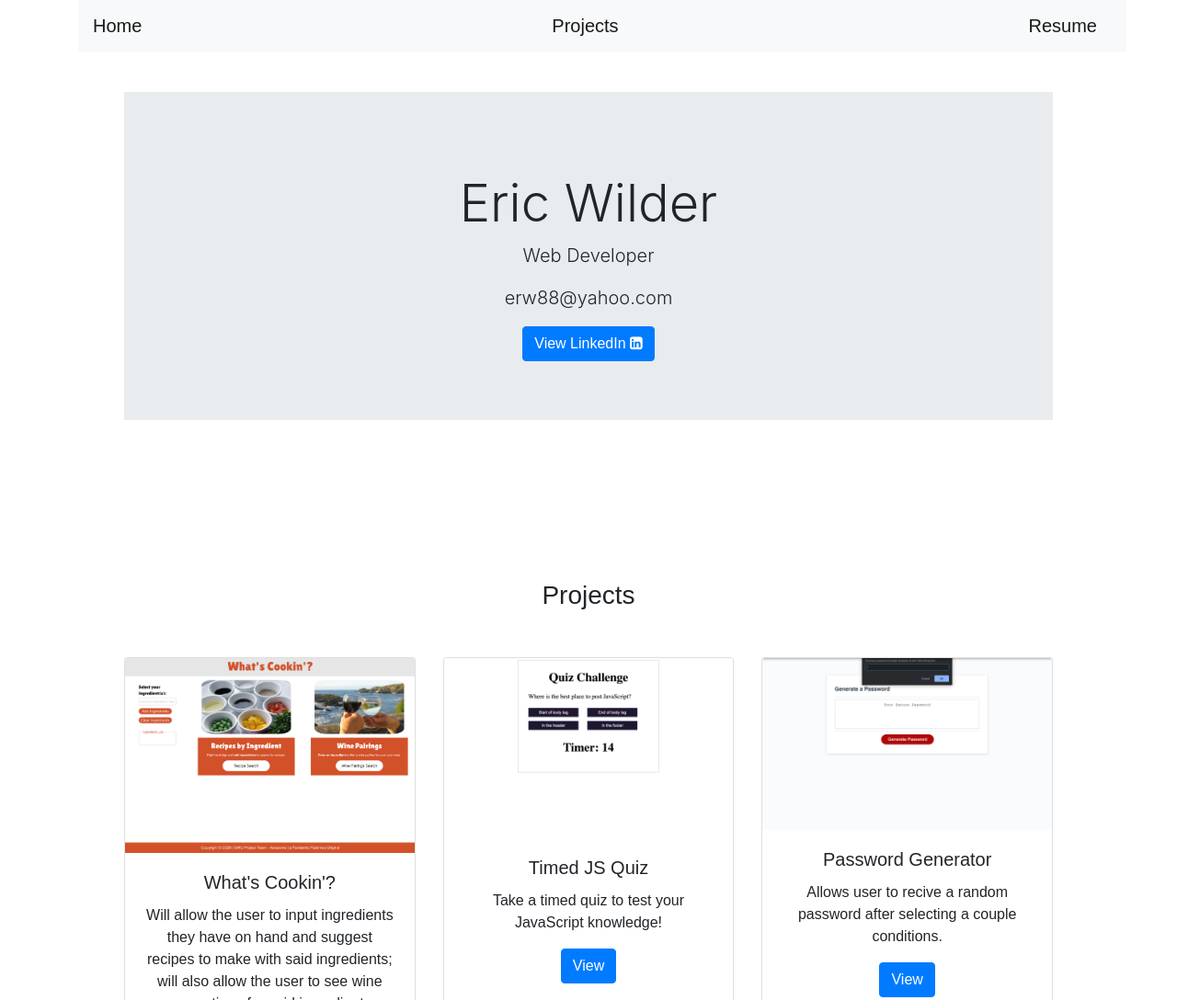
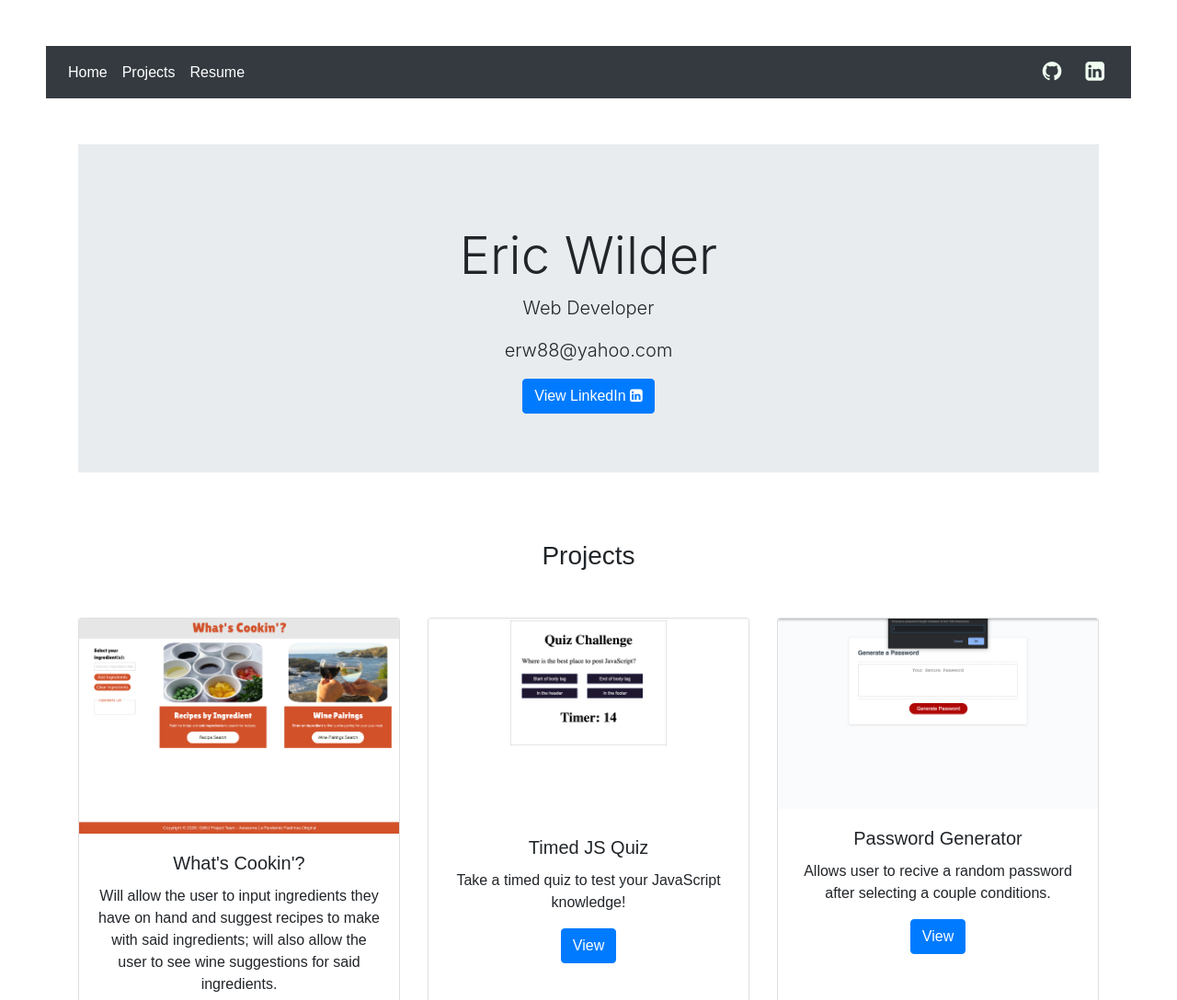
Before and after one commit to Eric-Wilder/eric-wilder-profile, a plain HTML site: page index.html in a window 1280 px wide. Shown: the top 1088 px of the page at 92% size. Drawn offline with nearby package versions, Linux system fonts and the light colour scheme.

Commit message:
updated navbar

```diff
--- a/index.css
+++ b/index.css
@@ -1,5 +1,5 @@
-.mainColor {
-    background: rgb(32, 102, 207);
+.main-color {
+    background: rgb(142, 179, 235);
 }
 
 #nav-b {
@@ -7,7 +7,7 @@
     padding-bottom: 15px;
 }
 
-section {
+body {
     padding-top: 50px;
     padding-right: 50px;
     padding-bottom: 50px;
@@ -47,9 +47,13 @@ section {
   }
 
   #nav {
-    position: fixed;
+    position: fixed !important;
+  }
 
+  #nav-w {
+      width: 100%;
+  }
 
-
-
+  #btn-space {
+      padding-right: 10px;
   }
--- a/index.html
+++ b/index.html
@@ -13,16 +13,37 @@
 </head>
 
 <body>
-    <div class="container-sm text-center">
-        <!--navbar-->
-        <div>
-            <nav class="navbar sticky-top navbar-light bg-light container" id="nav">
-                <a class="navbar-brand" id="font" href="#home"> Home </a>
-                <a class="navbar-brand" id="font" href="#projects"> Projects </a>
-                <a class="navbar-brand" id="font" href="#resume"> Resume </a>
-            </nav>
+
+    <!--navbar-->
+    <nav class="navbar navbar-expand-lg navbar-dark bg-dark sticky-top">
+
+        <button class="navbar-toggler" type="button" data-toggle="collapse" data-target="#navbarSupportedContent"
+            aria-controls="navbarSupportedContent" aria-expanded="false" aria-label="Toggle navigation">
+            <span class="navbar-toggler-icon"></span>
+        </button>
+
+        <div class="collapse navbar-collapse" id="navbarSupportedContent">
+            <ul class="navbar-nav mr-auto">
+                <li class="nav-item active">
+                    <a class="nav-link" id="font" href="#home">Home <span class="sr-only">(current)</span></a>
+                </li>
+
+                <li class="nav-item active">
+                    <a class="nav-link" id="font" href="#projects">Projects</a>
+                </li>
+
+                <li class="nav-item active">
+                    <a class="nav-link" id="font" href="#resume">Resume</a>
+                </li>
+            </ul>
+            <div class="form-inline my-2 my-lg-0">
+                <a href='https://www.github.com/Eric-Wilder' target="_blank"><button class="btn my-2 my-sm-0" type="submit"><i class="fa fa-github" style="font-size:24px;color:honeydew"></i></button></a>
+                <a href='https://www.linkedin.com/in/eric-wilder-a863711b2' target="_blank"><button class="btn my-2 my-sm-0"><i class="fa fa-linkedin-square" style="font-size:24px;color:honeydew"></i></button></a>
+            </div>
         </div>
+    </nav>
 
+    <div class="container-lg text-center">
         <!--home-->
         <section>
             <div id="home"></div>
```
